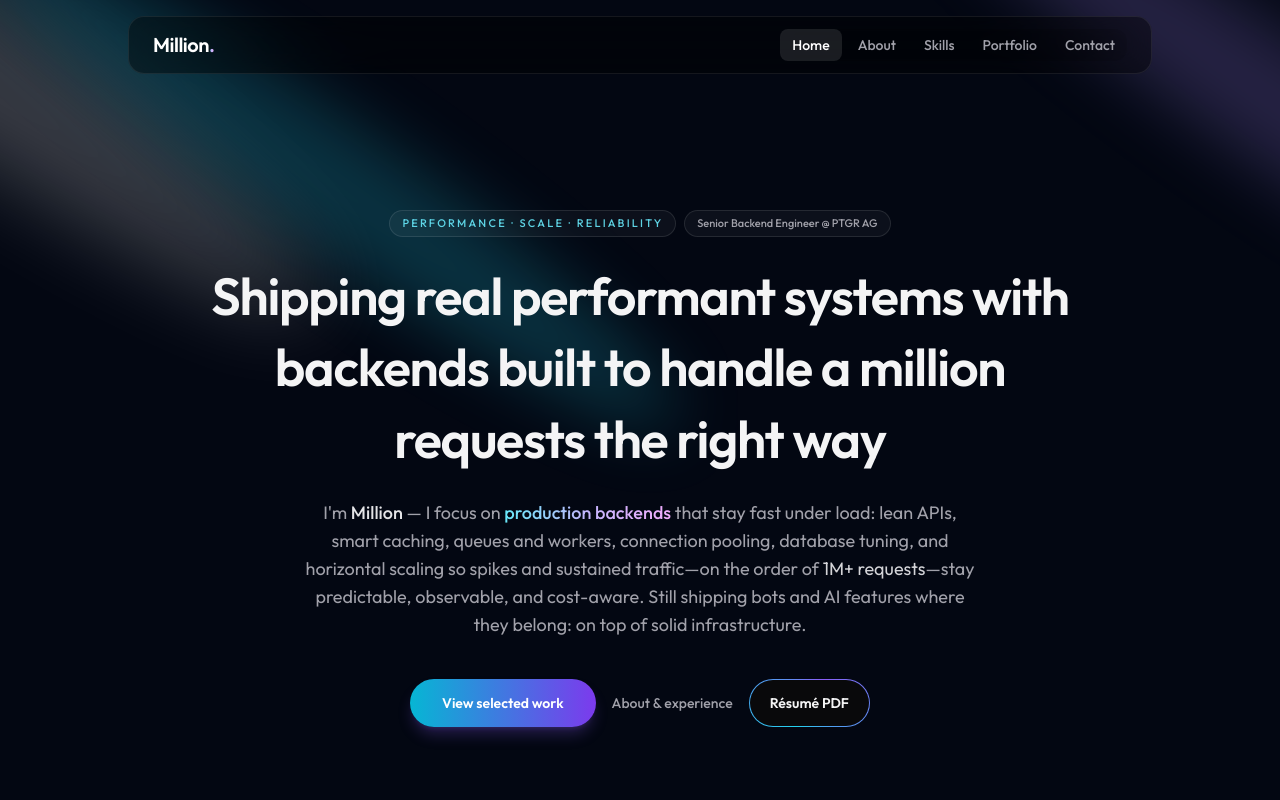
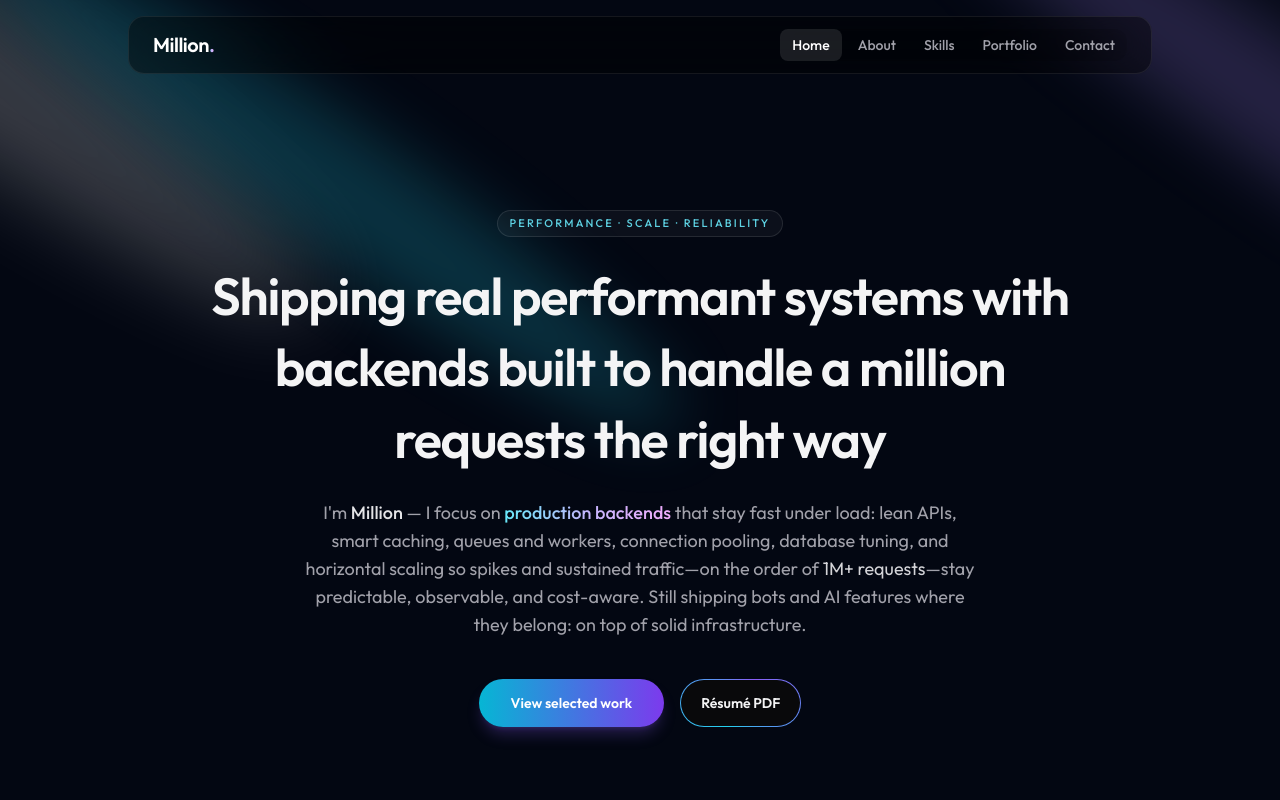
Before and after one commit to Million-art/portifolio-2, a Next.js app: page / in a window 1280 px wide. Shown: the top 800 px of the page. Built offline with nearby package versions, Linux system fonts and the light colour scheme.

Commit message:
fix hero

```diff
--- a/components/Hero.tsx
+++ b/components/Hero.tsx
@@ -34,9 +34,6 @@ const Hero = () => {
             <span className="rounded-full border border-white/10 bg-white/[0.04] px-3 py-1 text-[11px] font-medium uppercase tracking-[0.2em] text-cyan-300/90">
               Performance · Scale · Reliability
             </span>
-            <span className="rounded-full border border-white/10 bg-white/[0.04] px-3 py-1 text-[11px] font-medium text-zinc-400">
-              Senior Backend Engineer @ PTGR AG
-            </span>
           </div>
 
           <TextGenerateEffect
@@ -60,12 +57,7 @@ const Hero = () => {
                 View selected work
               </span>
             </Link>
-            <Link
-              href="#about"
-              className="text-sm font-medium text-zinc-400 underline-offset-4 hover:text-zinc-200 hover:underline"
-            >
-              About &amp; experience
-            </Link>
+
             <MagicButton />
           </div>
         </div>
```
